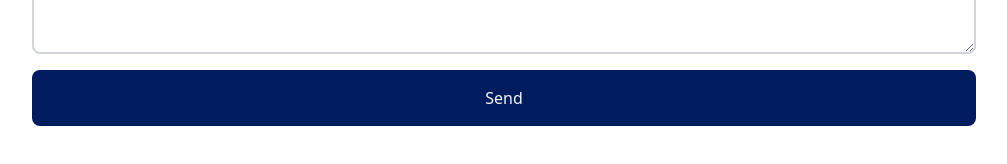
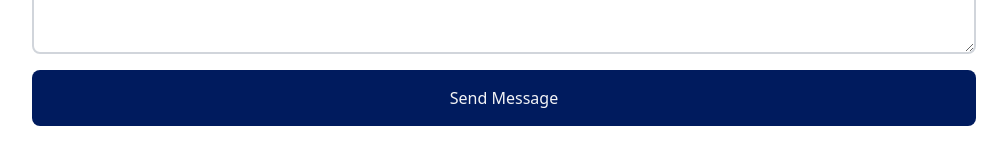
Before and after one commit to RudezY/React-Portfolio, a React (Vite) app: page / in a window 1280 px wide. Shown: the part 3100-3264 px from the top of the page, without its empty margins (168-1175 px from the left). Built offline with nearby package versions, Linux system fonts and the light colour scheme.

Commit message:
reuploading file

```diff
--- a/package.json
+++ b/package.json
@@ -6,7 +6,7 @@
   "homepage": "https://rudezy.github.io/React-Portfolio/",
   "scripts": {
     "predeploy": "npm run build",
-    "deploy": "gh-pages -b main -d build",
+    "deploy": "gh-pages -b main -d src",
     "dev": "vite",
     "build": "vite build",
     "preview": "vite preview"
--- a/src/components/Contact.jsx
+++ b/src/components/Contact.jsx
@@ -37,7 +37,7 @@ export default function Contact() {
             <div className='flex flex-col py-2'>
                 <label className='uppercase text-sm py-2'>Message</label>
                 <textarea className='border-2 rounded-lg p-3 border-gray-300' rows='10' name='message'required/>
-                <input type="submit" value="Send" className='bg-[#001b5e] text-gray-100 mt-4 w-full p-4 rounded-lg'  />
+                <input type="submit" value="Send Message" className='bg-[#001b5e] text-gray-100 mt-4 w-full p-4 rounded-lg'  />
             </div>
         </form>
         <div className={error?"bg-red-500":"bg-green-500"}>
```
